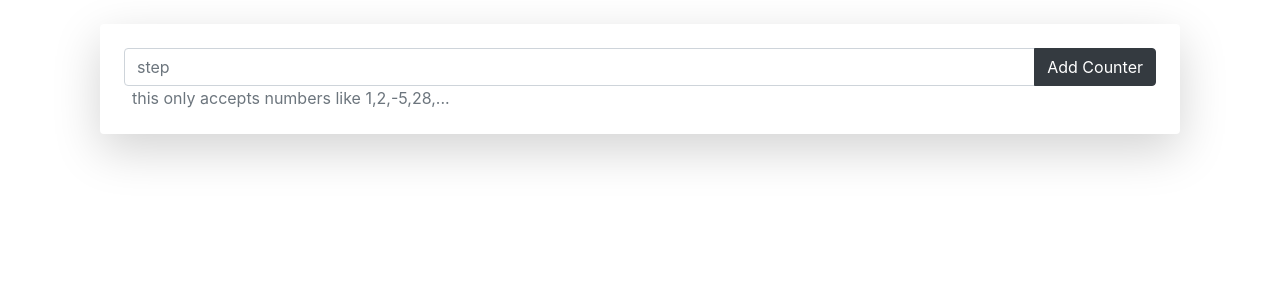
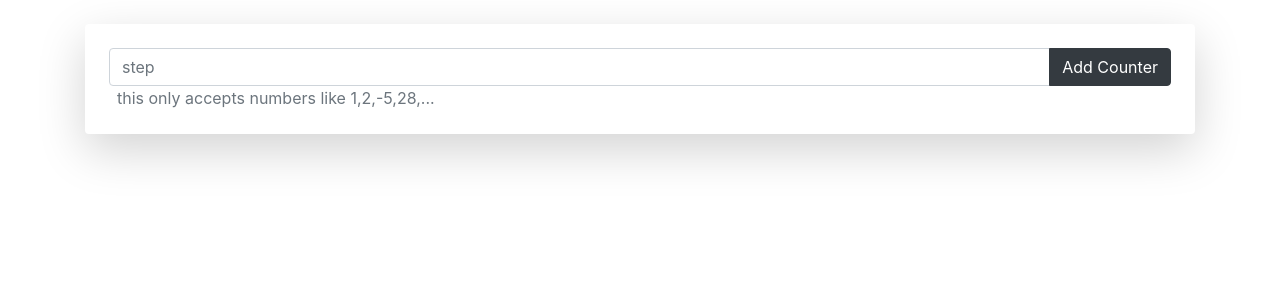
Before and after one commit to nimatorabi/counter-app, a Nuxt app: page / in a window 1280 px wide. Shown: the top 300 px of the page. Built offline with nearby package versions, Linux system fonts and the light colour scheme.

Commit message:
fix mistake

```diff
--- a/pages/index.vue
+++ b/pages/index.vue
@@ -1,15 +1,15 @@
 <template>
-<b-row>
-    <b-container>
+<b-container>
+    <b-row>
         <b-col cols="12">
             <counter-box />
         </b-col>
-    </b-container>
-</b-row>
+    </b-row>
+</b-container>
 </template>
 
 <script>
-import CounterBox from "~/components/counterBox/index.vue";
+import CounterBox from "~/components/counterBox/index";
 export default {
     components: {
         CounterBox
```
